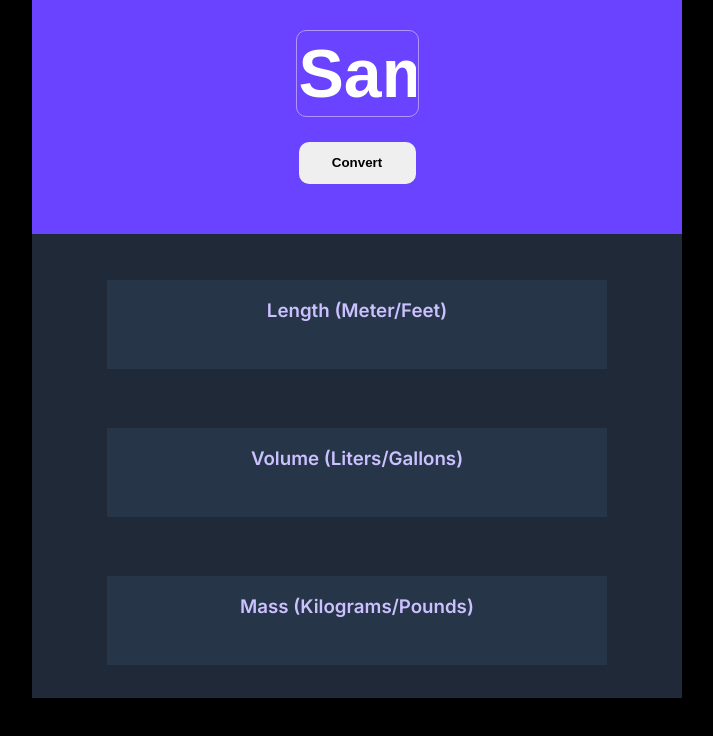
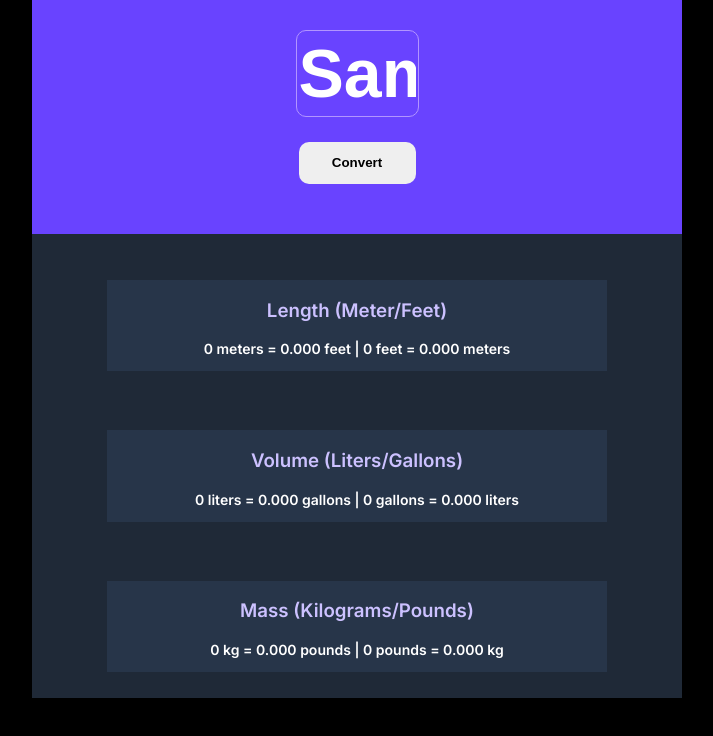
Before and after one commit to jakubecm/unitconverter, a plain HTML site: page index.html in a window 1280 px wide. Both pictures are taken after typing "Sample" into the empty fields and a click on the button "Convert". Shown: the part 142-878 px from the top of the page, without its empty margins (283-996 px from the left). Drawn offline with Linux system fonts and the light colour scheme.

Commit message:
made convertions work with jscript

```diff
--- a/index.html
+++ b/index.html
@@ -20,19 +20,23 @@
 
         <div class="units-item">
             <h3>Length (Meter/Feet)</h3>
+            <p id="length">0 meters = 0.000 feet | 0 feet = 0.000 meters</p>
 
         </div>
 
         <div class="units-item">
             <h3>Volume (Liters/Gallons)</h3>
+            <p id="volume">0 liters = 0.000 gallons | 0 gallons = 0.000 liters</p>
 
         </div>
         <div class="units-item">
             <h3>Mass (Kilograms/Pounds)</h3>
+            <p id="mass">0 kg = 0.000 pounds | 0 pounds = 0.000 kg</p>
 
         </div>
 
     </div>
+    <script src="./index.js"></script>
 
 </body>
 </html>
--- a/index.js
+++ b/index.js
@@ -0,0 +1,43 @@
+/*
+1 meter = 3.281 feet
+1 liter = 0.264 gallon
+1 kilogram = 2.204 pound
+*/
+
+const convertBtn = document.getElementById("convert-btn")
+const inputEl = document.getElementById("input")
+
+const length = document.getElementById("length")
+const volume = document.getElementById("volume")
+const mass = document.getElementById("mass")
+
+convertBtn.addEventListener("click", function(){
+    let inputVal = inputEl.value
+
+    if(isNaN(inputVal)){
+        inputVal = 0
+    }
+
+    let calculated = convertUnits(inputVal)
+
+    length.textContent = `${inputVal} meters = ${calculated.len.meterTofeet} feet | ${inputVal} feet = ${calculated.len.feetTometer} meters`
+    volume.textContent = `${inputVal} liters = ${calculated.vol.literTogallon} gallons | ${inputVal} gallons = ${calculated.vol.gallonToliter} liters`
+    mass.textContent = `${inputVal} kg = ${calculated.mass.kgTopound} pounds | ${inputVal} pounds = ${calculated.mass.poundTokg} kg`
+})
+
+function convertUnits(value){
+    return {
+        len: {
+            meterTofeet: (value * 3.281).toFixed(3),
+            feetTometer: (value / 3.281).toFixed(3)
+        },
+        vol: {
+            literTogallon: (value * 0.264).toFixed(3),
+            gallonToliter: (value / 0.264).toFixed(3)
+        },
+        mass: {
+            kgTopound: (value * 2.204).toFixed(3),
+            poundTokg: (value / 2.204).toFixed(3)
+        }
+    }
+}
--- a/styles.css
+++ b/styles.css
@@ -22,6 +22,11 @@ body{
     margin-top: 36px;
     margin-bottom: 23px;
     background: #273549;
+}
+
+p{
+    font-size: 14px;
+    color: white;
 }
 
 #heading-container{
```
